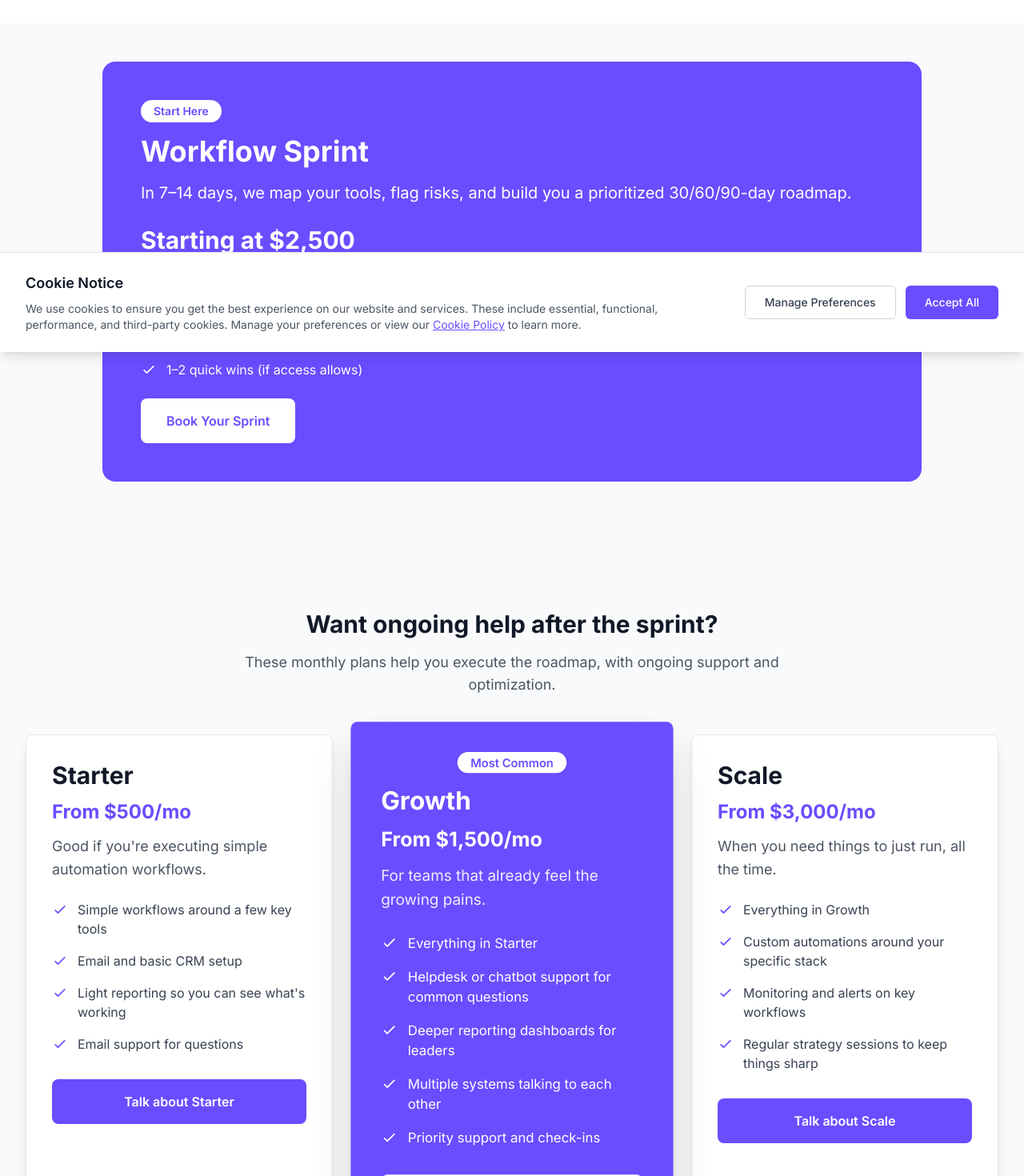
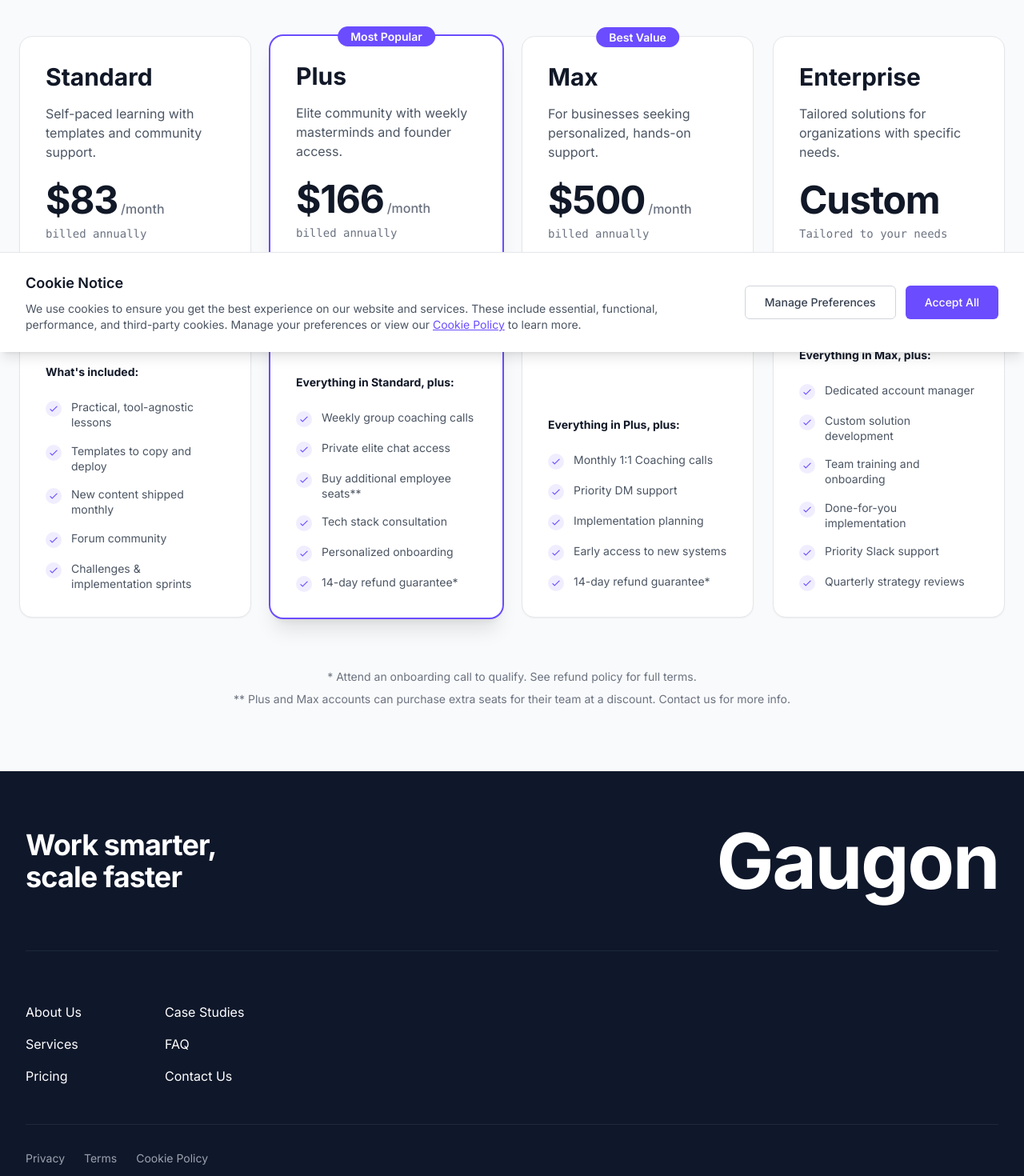
Before and after one commit to ocilab25/gaugon-website, a Next.js app: page /pricing in a window 1280 px wide. Shown: the part 360-1830 px from the top of the page at 80% size. Built offline with nearby package versions, Linux system fonts and the light colour scheme.

Commit message:
Rebuild Pricing Page: Implement 4-tier Membership Levels model

```diff
--- a/app/pricing/page.tsx
+++ b/app/pricing/page.tsx
@@ -10,195 +10,176 @@
 export default function PricingPage() {
     const plans = [
         {
-            name: "Starter",
-            price: "From $500/mo",
-            tagline: "Good if you're executing simple automation workflows.",
+            name: "Standard",
+            price: "$83",
+            period: "/month",
+            billing: "billed annually",
+            description: "Self-paced learning with templates and community support.",
+            buttonText: "Join Now",
+            buttonLink: "/contact-us?inquiry=Standard+Membership",
+            highlighted: false,
             features: [
-                "Simple workflows around a few key tools",
-                "Email and basic CRM setup",
-                "Light reporting so you can see what's working",
-                "Email support for questions",
+                "Practical, tool-agnostic lessons",
+                "Templates to copy and deploy",
+                "New content shipped monthly",
+                "Forum community",
+                "Challenges & implementation sprints",
             ],
-            highlighted: false,
+            checklistTitle: "What's included:",
         },
         {
-            name: "Growth",
-            price: "From $1,500/mo",
-            tagline: "For teams that already feel the growing pains.",
+            name: "Plus",
+            price: "$166",
+            period: "/month",
+            billing: "billed annually",
+            description: "Elite community with weekly masterminds and founder access.",
+            buttonText: "Apply to Join",
+            buttonLink: "/contact-us?inquiry=Plus+Membership",
+            highlighted: true,
+            badge: "Most Popular",
             features: [
-                "Everything in Starter",
-                "Helpdesk or chatbot support for common questions",
-                "Deeper reporting dashboards for leaders",
-                "Multiple systems talking to each other",
-                "Priority support and check-ins",
+                "Weekly group coaching calls",
+                "Private elite chat access",
+                "Buy additional employee seats**",
+                "Tech stack consultation",
+                "Personalized onboarding",
+                "14-day refund guarantee*",
             ],
-            highlighted: true,
+            checklistTitle: "Everything in Standard, plus:",
         },
         {
-            name: "Scale",
-            price: "From $3,000/mo",
-            tagline: "When you need things to just run, all the time.",
+            name: "Max",
+            price: "$500",
+            period: "/month",
+            billing: "billed annually",
+            description: "For businesses seeking personalized, hands-on support.",
+            buttonText: "Apply to Join",
+            buttonLink: "/contact-us?inquiry=Max+Membership",
+            highlighted: false,
+            badge: "Best Value",
             features: [
-                "Everything in Growth",
-                "Custom automations around your specific stack",
-                "Monitoring and alerts on key workflows",
-                "Regular strategy sessions to keep things sharp",
+                "Monthly 1:1 Coaching calls",
+                "Priority DM support",
+                "Implementation planning",
+                "Early access to new systems",
+                "14-day refund guarantee*",
             ],
+            checklistTitle: "Everything in Plus, plus:",
+        },
+        {
+            name: "Enterprise",
+            price: "Custom",
+            period: "",
+            billing: "Tailored to your needs",
+            description: "Tailored solutions for organizations with specific needs.",
+            buttonText: "Talk to us",
+            buttonLink: "/contact-us?inquiry=Enterprise+Membership",
             highlighted: false,
+            features: [
+                "Dedicated account manager",
+                "Custom solution development",
+                "Team training and onboarding",
+                "Done-for-you implementation",
+                "Priority Slack support",
+                "Quarterly strategy reviews",
+            ],
+            checklistTitle: "Everything in Max, plus:",
         },
     ];
 
     return (
         <main className="pt-20">
-            {/* Hero Section */}
-            <section className="py-20 bg-white px-6 lg:px-8">
-                <div className="max-w-4xl mx-auto text-center">
+            {/* Header */}
+            <section className="py-20 bg-white px-6 lg:px-8 text-center">
+                <div className="max-w-4xl mx-auto">
                     <h1 className="text-5xl sm:text-6xl font-bold text-gray-900 mb-6 tracking-tight">
-                        What it costs
+                        Membership Levels
                     </h1>
-                    <p className="text-xl text-gray-600 max-w-3xl mx-auto leading-relaxed">
-                        Here's how most clients work with us. If your situation's different, we'll talk through custom options.
+                    <p className="text-xl text-gray-600 max-w-2xl mx-auto leading-relaxed">
+                        Scalable solutions for your automation journey.
                     </p>
                 </div>
             </section>
 
-            {/* Workflow Sprint - Primary Offer */}
-            <section className="py-12 bg-gray-50 px-6 lg:px-8">
-                <div className="max-w-5xl mx-auto">
-                    <div className="bg-primary text-white rounded-2xl p-8 lg:p-12 mb-16">
-                        <div className="flex flex-col lg:flex-row gap-8 items-center">
-                            <div className="flex-1">
-                                <div className="inline-block bg-white text-primary px-4 py-1 rounded-full text-sm font-semibold mb-4">
-                                    Start Here
-                                </div>
-                                <h2 className="text-4xl font-bold mb-4">
-                                    Workflow Sprint
-                                </h2>
-                                <p className="text-xl text-primary-100 mb-6 leading-relaxed">
-                                    In 7–14 days, we map your tools, flag risks, and build you a prioritized 30/60/90-day roadmap.
-                                </p>
-                                <div className="text-3xl font-bold mb-6">
-                                    Starting at $2,500
-                                </div>
-                                <ul className="space-y-3 mb-6">
-                                    <li className="flex items-start">
-                                        <CheckmarkIcon className="w-5 h-5 text-white mr-3 flex-shrink-0 mt-0.5" />
-                                        <span>Complete tool & workflow inventory</span>
-                                    </li>
-                                    <li className="flex items-start">
-                                        <CheckmarkIcon className="w-5 h-5 text-white mr-3 flex-shrink-0 mt-0.5" />
-                                        <span>Security & privacy review</span>
-                                    </li>
-                                    <li className="flex items-start">
-                                        <CheckmarkIcon className="w-5 h-5 text-white mr-3 flex-shrink-0 mt-0.5" />
-                                        <span>Prioritized 30/60/90-day action plan</span>
-                                    </li>
-                                    <li className="flex items-start">
-                                        <CheckmarkIcon className="w-5 h-5 text-white mr-3 flex-shrink-0 mt-0.5" />
-                                        <span>1–2 quick wins (if access allows)</span>
-                                    </li>
-                                </ul>
-                                <Link
-                                    href="/contact-us"
-                                    className="inline-block bg-white text-primary px-8 py-4 rounded-lg font-semibold hover:bg-gray-100 transition-colors"
-                                >
-                                    Book Your Sprint
-                                </Link>
-                            </div>
-                        </div>
-                    </div>
-                </div>
-            </section>
-
-            {/* Monthly Plans Section */}
-            <section className="py-12 bg-gray-50 px-6 lg:px-8">
-                <div className="max-w-7xl mx-auto">
-                    {/* Monthly Plans Intro */}
-                    <div className="text-center mb-12">
-                        <h2 className="text-3xl font-bold text-gray-900 mb-4">
-                            Want ongoing help after the sprint?
-                        </h2>
-                        <p className="text-lg text-gray-600 max-w-2xl mx-auto">
-                            These monthly plans help you execute the roadmap, with ongoing support and optimization.
-                        </p>
-                    </div>
-
-                    {/* Pricing Cards */}
-                    <div className="grid grid-cols-1 md:grid-cols-3 gap-8">
+            {/* Pricing Grid */}
+            <section className="pb-20 bg-gray-50 px-4 lg:px-6 pt-12">
+                <div className="max-w-[1400px] mx-auto">
+                    <div className="grid grid-cols-1 md:grid-cols-2 xl:grid-cols-4 gap-6">
                         {plans.map((plan, index) => (
                             <div
                                 key={index}
-                                className={`rounded-lg p-8 ${plan.highlighted
-                                    ? "bg-primary text-white shadow-2xl transform md:scale-105 border-4 border-primary"
-                                    : "bg-white border border-gray-200 shadow-lg"
+                                className={`flex flex-col relative rounded-2xl p-8 transition-all duration-300 ${plan.highlighted
+                                        ? "bg-white ring-2 ring-primary shadow-xl scale-100 z-10"
+                                        : "bg-white border border-gray-200 shadow-sm hover:shadow-md"
                                     }`}
                             >
-                                {plan.highlighted && (
-                                    <div className="text-center mb-4">
-                                        <span className="bg-white text-primary px-4 py-1 rounded-full text-sm font-semibold">
-                                            Most Common
+                                {plan.badge && (
+                                    <div className="absolute top-0 left-1/2 transform -translate-x-1/2 -translate-y-1/2">
+                                        <span className="bg-primary text-white px-4 py-1 rounded-full text-sm font-semibold shadow-sm">
+                                            {plan.badge}
                                         </span>
                                     </div>
                                 )}
-                                <h2
-                                    className={`text-3xl font-bold mb-3 ${plan.highlighted ? "text-white" : "text-gray-900"
+
+                                <div className="mb-8">
+                                    <h2 className="text-3xl font-bold text-gray-900 mb-4">
+                                        {plan.name}
+                                    </h2>
+                                    <p className="text-gray-600 min-h-[48px] mb-6">
+                                        {plan.description}
+                                    </p>
+                                    <div className="flex items-baseline mb-2">
+                                        <span className="text-5xl font-bold text-gray-900 tracking-tight">
+                                            {plan.price}
+                                        </span>
+                                        <span className="text-gray-500 ml-1 font-medium">
+                                            {plan.period}
+                                        </span>
+                                    </div>
+                                    <p className="text-sm text-gray-500 font-mono">
+                                        {plan.billing}
+                                    </p>
+                                </div>
+
+                                <Link
+                                    href={plan.buttonLink}
+                                    className={`block w-full py-4 rounded-lg text-center font-semibold mb-10 transition-colors ${plan.highlighted
+                                            ? "bg-primary text-white hover:bg-primary/90 shadow-md"
+                                            : "border-2 border-gray-200 text-gray-900 hover:border-gray-300 hover:bg-gray-50"
                                         }`}
                                 >
-                                    {plan.name}
-                                </h2>
-                                <div
-                                    className={`text-2xl font-bold mb-3 ${plan.highlighted ? "text-white" : "text-primary"
-                                        }`}
-                                >
-                                    {plan.price}
+                                    {plan.buttonText}
+                                </Link>
+
+                                <div className="mt-auto">
+                                    <p className="font-bold text-gray-900 mb-6 text-sm">
+                                        {plan.checklistTitle}
+                                    </p>
+                                    <ul className="space-y-4">
+                                        {plan.features.map((feature, idx) => (
+                                            <li key={idx} className="flex items-start text-sm">
+                                                <div className="flex-shrink-0 w-5 h-5 rounded-full bg-primary/10 flex items-center justify-center mt-0.5 mr-3">
+                                                    <CheckmarkIcon className="w-3.5 h-3.5 text-primary" />
+                                                </div>
+                                                <span className="text-gray-600 leading-snug">
+                                                    {feature}
+                                                </span>
+                                            </li>
+                                        ))}
+                                    </ul>
                                 </div>
-                                <p
-                                    className={`text-lg mb-6 leading-relaxed ${plan.highlighted ? "text-white/90" : "text-gray-600"
-                                        }`}
-                                >
-                                    {plan.tagline}
-                                </p>
-                                <ul className="space-y-4 mb-8">
-                                    {plan.features.map((feature, featureIndex) => (
-                                        <li key={featureIndex} className="flex items-start">
-                                            <CheckmarkIcon
-                                                className={`w-5 h-5 mr-3 flex-shrink-0 mt-0.5 ${plan.highlighted ? "text-white" : "text-primary"
-                                                    }`}
-                                            />
-                                            <span
-                                                className={
-                                                    plan.highlighted ? "text-white" : "text-gray-700"
-                                                }
-                                            >
-                                                {feature}
-                                            </span>
-                                        </li>
-                                    ))}
-                                </ul>
-                                <Link
-                                    href="/contact-us"
-                                    className={`block w-full py-4 px-6 rounded-lg text-center font-semibold transition-colors ${plan.highlighted
-                                        ? "bg-white text-primary hover:bg-gray-100"
-                                        : "bg-primary text-white hover:bg-primary/90"
-                                        }`}
-                                >
-                                    Talk about {plan.name}
-                                </Link>
                             </div>
                         ))}
                     </div>
 
-                    {/* Note Below Plans */}
-                    <div className="mt-16 text-center max-w-3xl mx-auto">
-                        <p className="text-lg text-gray-700 leading-relaxed mb-4">
-                            Not sure which monthly plan fits? Start with the <strong>Workflow Sprint</strong>. We'll map your workflows, and then suggest what makes sense for ongoing support—if you even need it.
+                    {/* Footnotes */}
+                    <div className="mt-16 max-w-4xl mx-auto text-center space-y-2">
+                        <p className="text-sm text-gray-500">
+                            * Attend an onboarding call to qualify. See refund policy for full terms.
                         </p>
-                        <Link
-                            href="/contact-us"
-                            className="inline-block text-primary font-semibold hover:underline"
-                        >
-                            Book Your Sprint →
-                        </Link>
+                        <p className="text-sm text-gray-500">
+                            ** Plus and Max accounts can purchase extra seats for their team at a discount. Contact us for more info.
+                        </p>
                     </div>
                 </div>
             </section>
```
